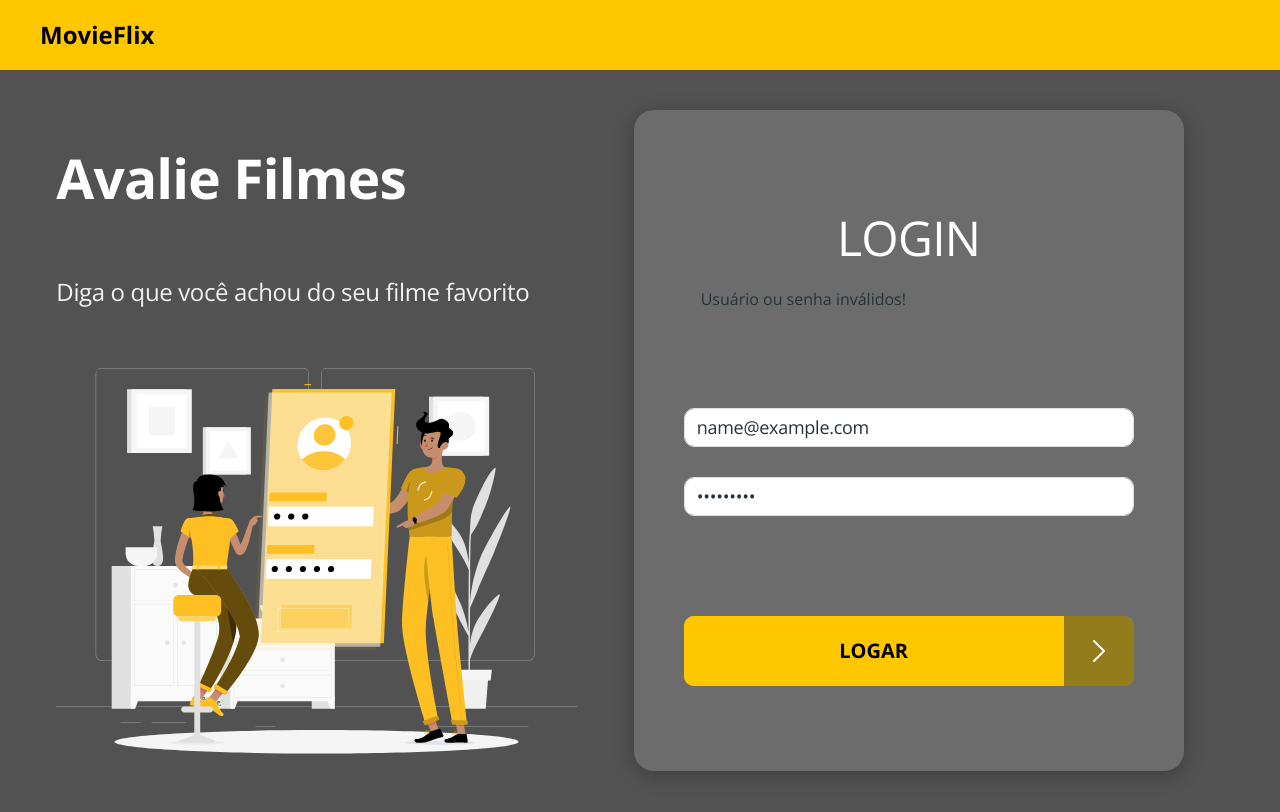
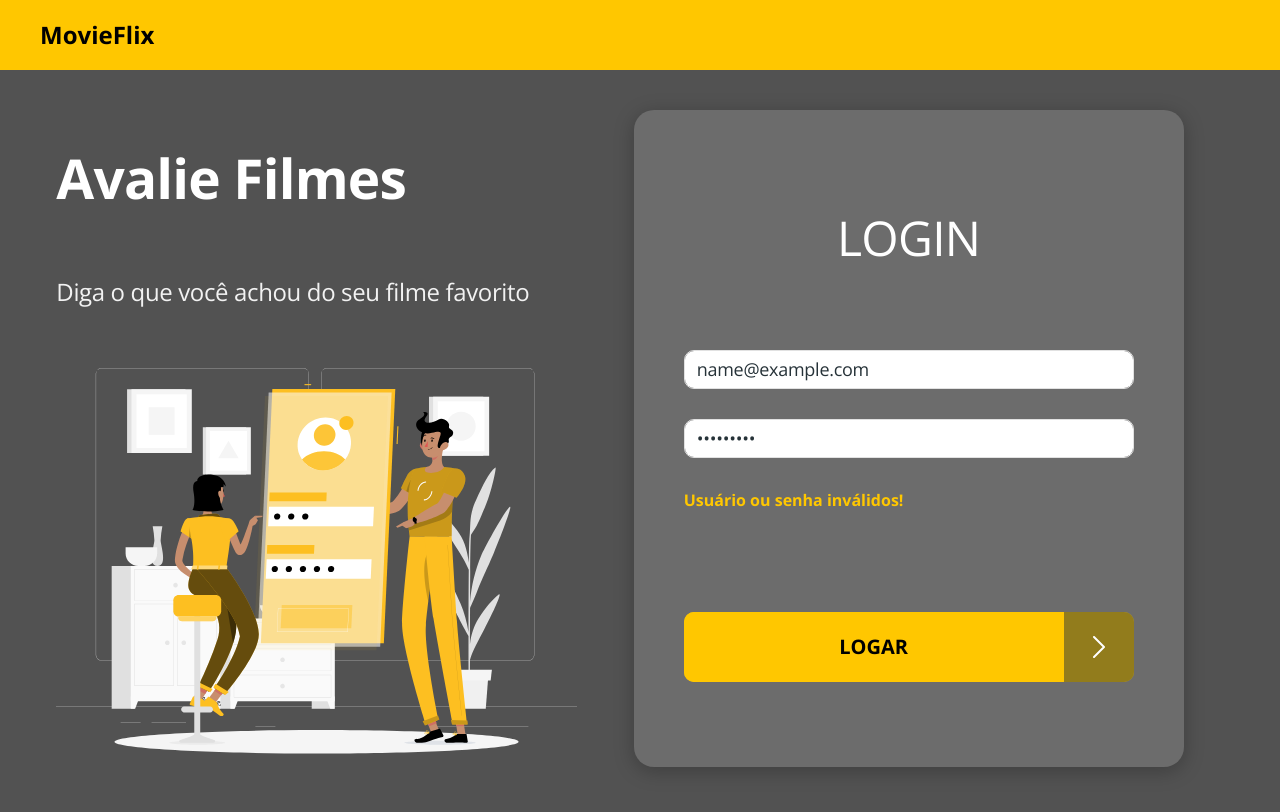
Before and after one commit to luperciofferraz/movieflix, a React (Create React App) app in the folder front-web/: page / in a window 1280 px wide. Both pictures are taken after typing "name@example.com", "Sample123" into the empty fields and a click on the button "LOGAR". Shown: the top 812 px of the page. Built offline with nearby package versions, Linux system fonts and the light colour scheme; no server answers.

Commit message:
Color messages changes.

```diff
--- a/front-web/src/core/components/Auth/index.tsx
+++ b/front-web/src/core/components/Auth/index.tsx
@@ -44,16 +44,6 @@ const Auth = () => {
 
         <AuthCard title="login" >
 
-            {hasError && (
-
-                <div className="alert alert-danger">
-
-                    Usuário ou senha inválidos!
-
-                </div>
-
-            )}
-
             <form onSubmit={handleSubmit(onSubmit)} className="login-form">
 
                 <div className="margin-bottom-30">
@@ -75,7 +65,7 @@ const Auth = () => {
 
                     {errors.username && (
 
-                        <div className="invalid-feedback d-block">
+                        <div className="errorText d-block">
                             {errors.username.message}
                         </div>
 
@@ -94,13 +84,19 @@ const Auth = () => {
 
                     {errors.password && (
 
-                        <div className="invalid-feedback d-block">
+                        <div className="errorText d-block">
                             {errors.password.message}
                         </div>
 
                     )}
 
                 </div>
+
+                {hasError && (
+                    <div className="errorText">
+                        Usuário ou senha inválidos!
+                    </div>
+                )}
 
                 <div className="login-submit" >
                     <ButtonIcon text="Logar" />
--- a/front-web/src/core/components/Auth/styles.scss
+++ b/front-web/src/core/components/Auth/styles.scss
@@ -1,3 +1,9 @@
+.errorText {
+    color: #FFC700;
+    font-weight: bold;
+  }
+
+
 .login-form {
 
     margin-top: 80px;
--- a/front-web/src/core/components/Form/index.tsx
+++ b/front-web/src/core/components/Form/index.tsx
@@ -63,7 +63,7 @@ const Form = ( {listaReviews, setListaReviews}: ParamsForm) => {
 
                         {errors.text && (
 
-                            <div className="invalid-feedback">
+                            <div className="errorText">
                                 {errors.text.message}
                             </div>
 
--- a/front-web/src/core/components/Form/styles.scss
+++ b/front-web/src/core/components/Form/styles.scss
@@ -1,5 +1,6 @@
-.invalid-feedback {
-  color: #FFC700
+.errorText {
+  color: #FFC700;
+  font-weight: bold;
 }
 
 @media (max-width: 576px) {
```
